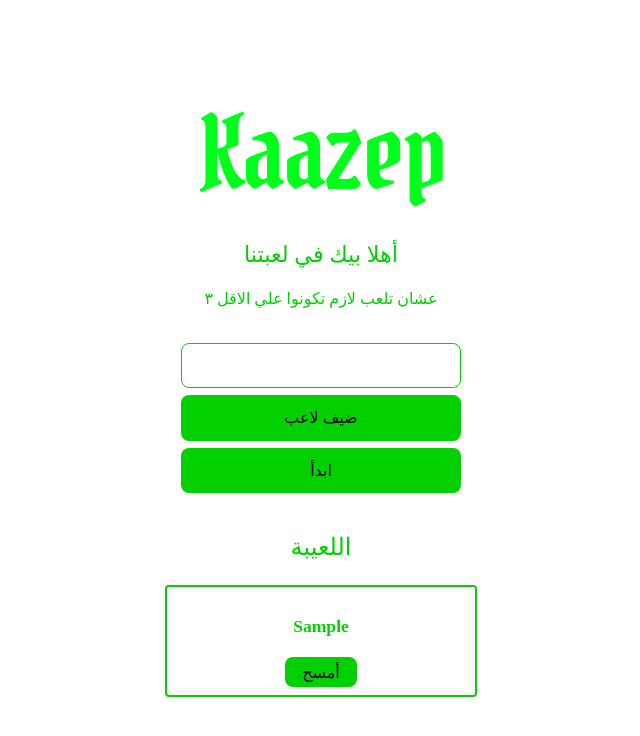
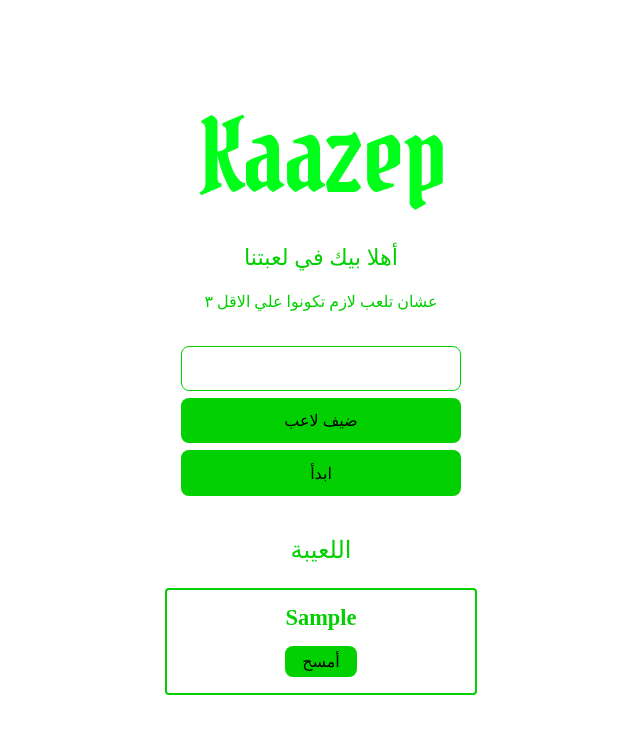
Before and after one commit to ZeyadAwdallah/KaaZep, a React (Vite) app: page / in a window 1280 px wide. Both pictures are taken after typing "Sample" into the empty fields and a click on the button "ضيف لاعب". Shown: the top 736 px of the page, without its empty margins (319-959 px from the left). Built offline with nearby package versions, Linux system fonts and the light colour scheme; a web font is replaced by a local one.

Commit message:
Update HomePage

```diff
--- a/src/App.css
+++ b/src/App.css
@@ -46,12 +46,18 @@
 .player {
 border: 2px solid #03d000;
 border-radius: 4px;
-padding: .5rem;
+
 }
-.player p {
-   font-size:1.1em ;
-   font-weight:600;
+#name{
+  margin-bottom: 0.5em;
+  margin-top: .5em;
+  font-size: 1.4em;
+  font-weight:600;
 }
+#delete{
+  margin-bottom: 1em;
+}
+
 .players{
 display: grid;
 grid-template-columns: repeat(auto-fill, minmax(300px, 1fr));
--- a/src/components/HomeScreen.tsx
+++ b/src/components/HomeScreen.tsx
@@ -72,7 +72,7 @@ function HomeScreen({
             type="text"
             id="players"
             minLength={3}
-            maxLength={15}
+            maxLength={16}
             value={playerName}
             onChange={handleInputChange}
           />
@@ -88,8 +88,8 @@ function HomeScreen({
         <div className="players">
           {players.map((text, index) => (
             <div className="player" key={index}>
-              <p>{text}</p>
-              <button type="submit" onClick={() => playerDelete(index)}>
+              <p id="name">{text}</p>
+              <button type="submit" id="delete" onClick={() => playerDelete(index)}>
                 أمسح
               </button>
             </div>
```
Also changed, not shown: src/index.css (line endings or trailing spaces).
